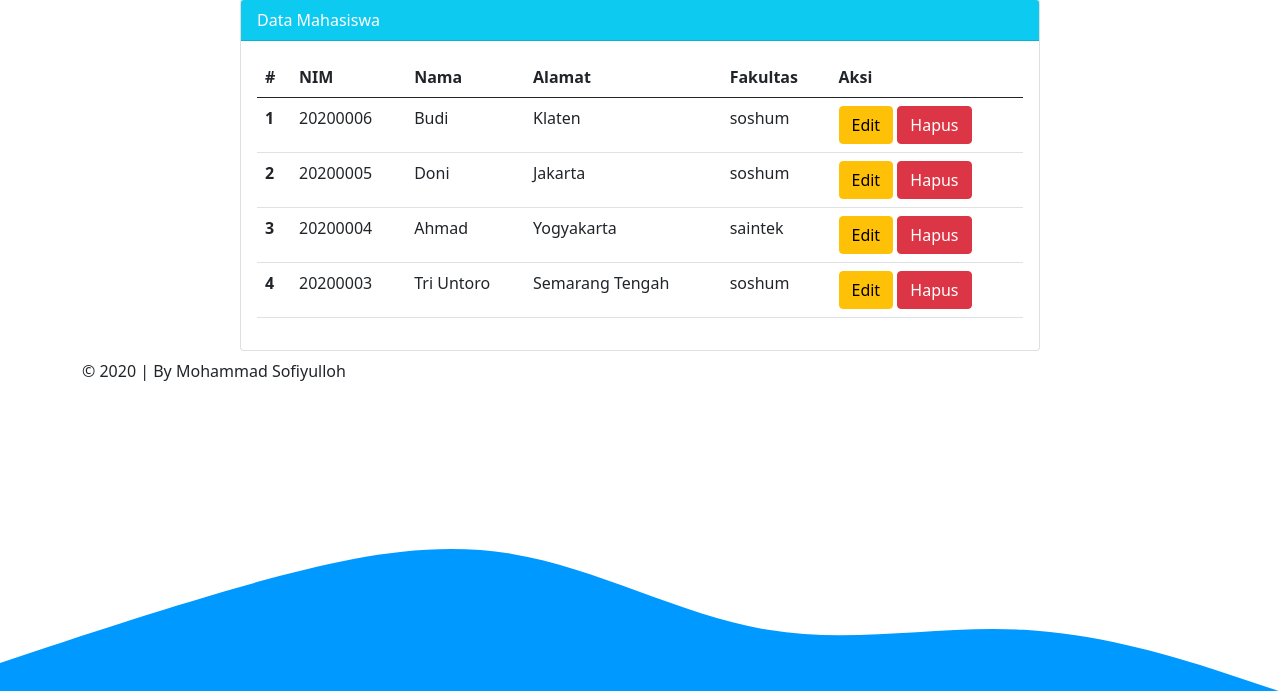
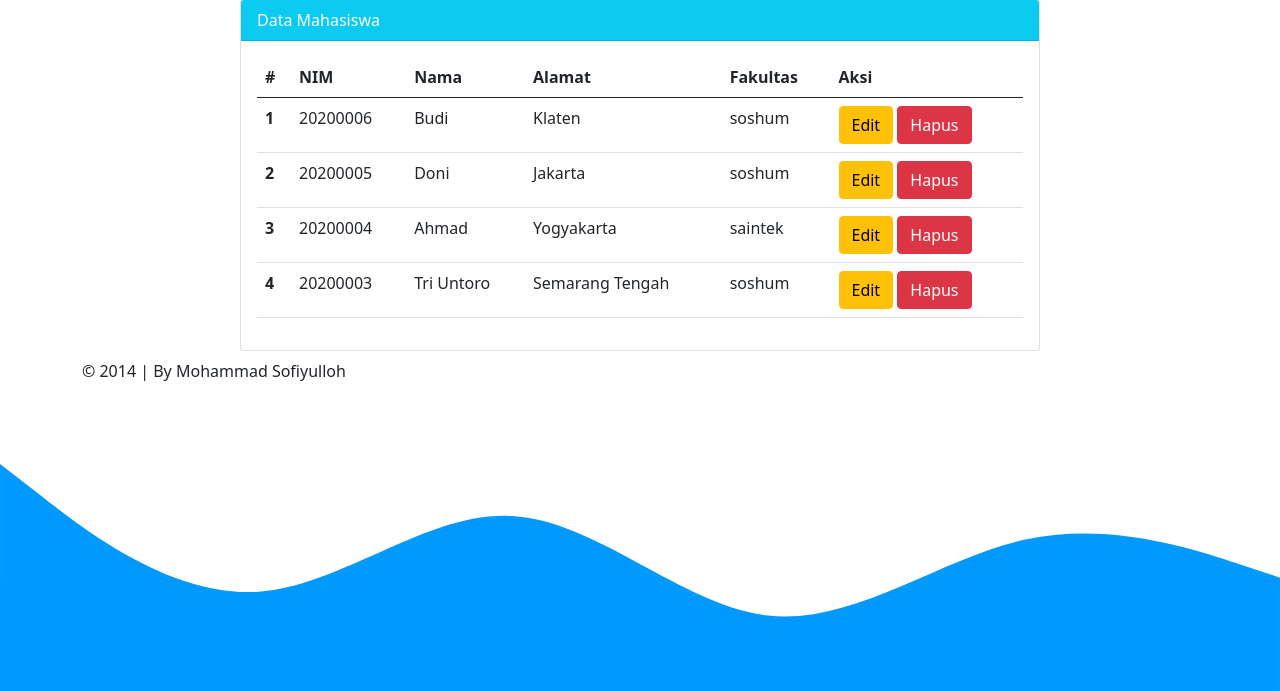
Before and after one commit to MohammadSofiyulloh/PHP-CRUD-MySql-main, a PHP site: page /index.php in a window 1280 px wide. Shown: the part 350-1041 px from the top of the page. Run offline with PHP 8.4, Linux system fonts and the light colour scheme; data comes from the database, SQL or seed files in the repository.

Commit message:
Add files via upload

```diff
--- a/php-crud-mysql-main/index.php
+++ b/php-crud-mysql-main/index.php
@@ -209,10 +209,10 @@ if (isset($_POST['simpan'])) { //untuk create
     </div>
     <div class="navbar navbar-collapse navbar-fixed-bottom">
             <div class="container">
-                <p style="text-align: center;">&copy; 2020 | By Mohammad Sofiyulloh</p>
+                <p style="text-align: center;">&copy; 2014 | By Mohammad Sofiyulloh</p>
             </div>
     </div>
-    <svg xmlns="http://www.w3.org/2000/svg" viewBox="0 0 1440 320"><path fill="#0099ff" fill-opacity="1" d="M0,288L48,272C96,256,192,224,288,197.3C384,171,480,149,576,165.3C672,181,768,235,864,250.7C960,267,1056,245,1152,250.7C1248,256,1344,288,1392,304L1440,320L1440,320L1392,320C1344,320,1248,320,1152,320C1056,320,960,320,864,320C768,320,672,320,576,320C480,320,384,320,288,320C192,320,96,320,48,320L0,320Z"
+    <svg xmlns="http://www.w3.org/2000/svg" viewBox="0 0 1440 320"><path fill="#0099ff" fill-opacity="1" d="M0,64L48,101.3C96,139,192,213,288,208C384,203,480,117,576,122.7C672,128,768,224,864,234.7C960,245,1056,171,1152,149.3C1248,128,1344,160,1392,176L1440,192L1440,320L1392,320C1344,320,1248,320,1152,320C1056,320,960,320,864,320C768,320,672,320,576,320C480,320,384,320,288,320C192,320,96,320,48,320L0,320Z"
     ></path></svg>
 </body>
 
```
